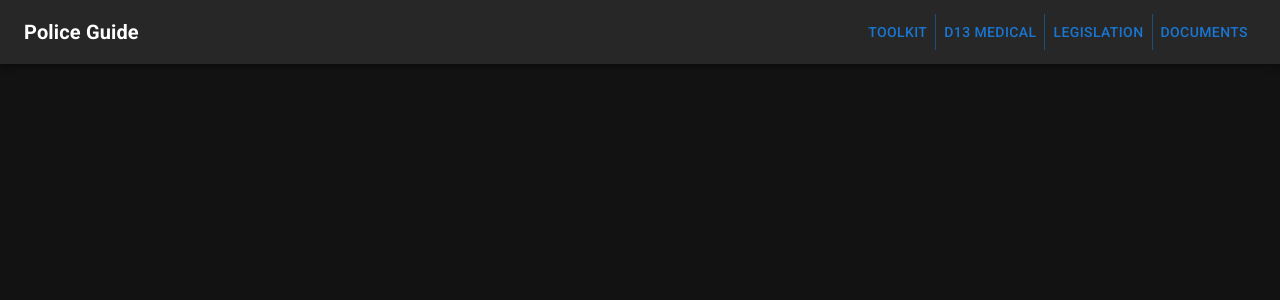
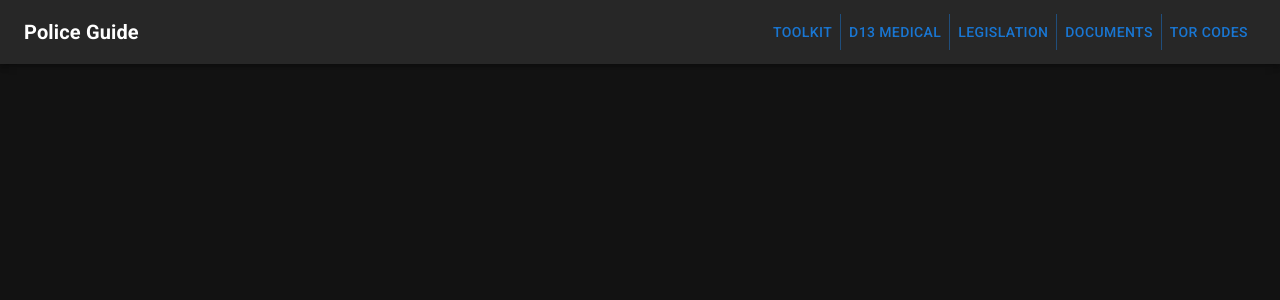
Before and after one commit to O5car1/PoliceGuide, a React (Create React App) app: page /PoliceGuide/torcodes in a window 1280 px wide. Shown: the top 300 px of the page. Built offline with nearby package versions, Linux system fonts and the light colour scheme.

Commit message:
Added: TOR Page

```diff
--- a/src/App.js
+++ b/src/App.js
@@ -6,7 +6,8 @@ import D13Medical from './pages/D13.js'
 import ButtonAppBar from './Navbar.js';
 import Toolkit from './pages/Toolkit.js';
 import Legislation from './pages/Legislation.js';
-import Documents from './pages/Documents.js'
+import Documents from './pages/Documents.js';
+import TORCodes from './pages/TORCodes.js'
 
   export default function App() {
     const darkTheme = createTheme({
@@ -38,6 +39,7 @@ import Documents from './pages/Documents.js'
                         <Route path="/toolkit" element={<Toolkit />} />
                         <Route path="/legislation" element={<Legislation />} />
                         <Route path="/documents" element={<Documents />} />
+                        <Route path="/torcodes" element={<TORCodes />} />
                     </Routes>
                 </Box>
             </Box>
--- a/src/Navbar.js
+++ b/src/Navbar.js
@@ -15,7 +15,8 @@ const pages = [
     <Link to='/toolkit'><Button>Toolkit</Button></Link>,
     <Link to='/d13'><Button>D13 Medical</Button></Link>,
     <Link to='/legislation'><Button>Legislation</Button></Link>,
-    <Link to='/documents'><Button>Documents</Button></Link>
+    <Link to='/documents'><Button>Documents</Button></Link>,
+    <Link to='/torcodes'><Button>TOR Codes</Button></Link>
 ];
 
 function ResponsiveAppBar() {
--- /dev/null
+++ b/src/pages/TORCodes.js
@@ -0,0 +1,14 @@
+import { Box, Typography } from '@mui/material';
+
+const TORCodes = () => {
+    return (
+        <Box>
+            <Typography variant="h4" padding={'1%'}>TOR Codes</Typography>
+            <Box sx={{ width: '100%', height: '100vh' }}>
+                <iframe width='100%' height='100%' fill src="https://offencecode.uk/categories/traffic-offence-codes/"/>
+            </Box>
+        </Box>
+    );
+}
+
+export default TORCodes;
```
